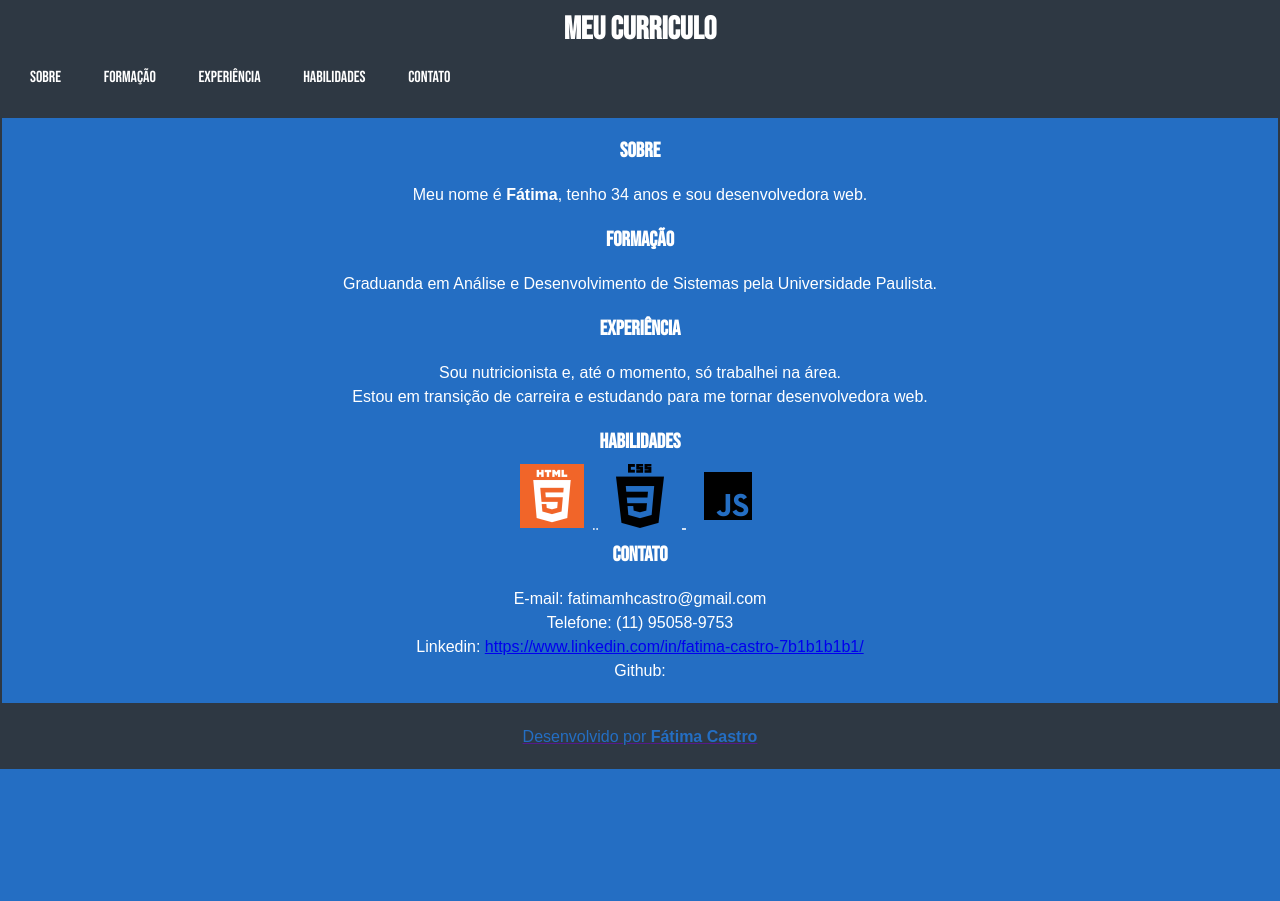
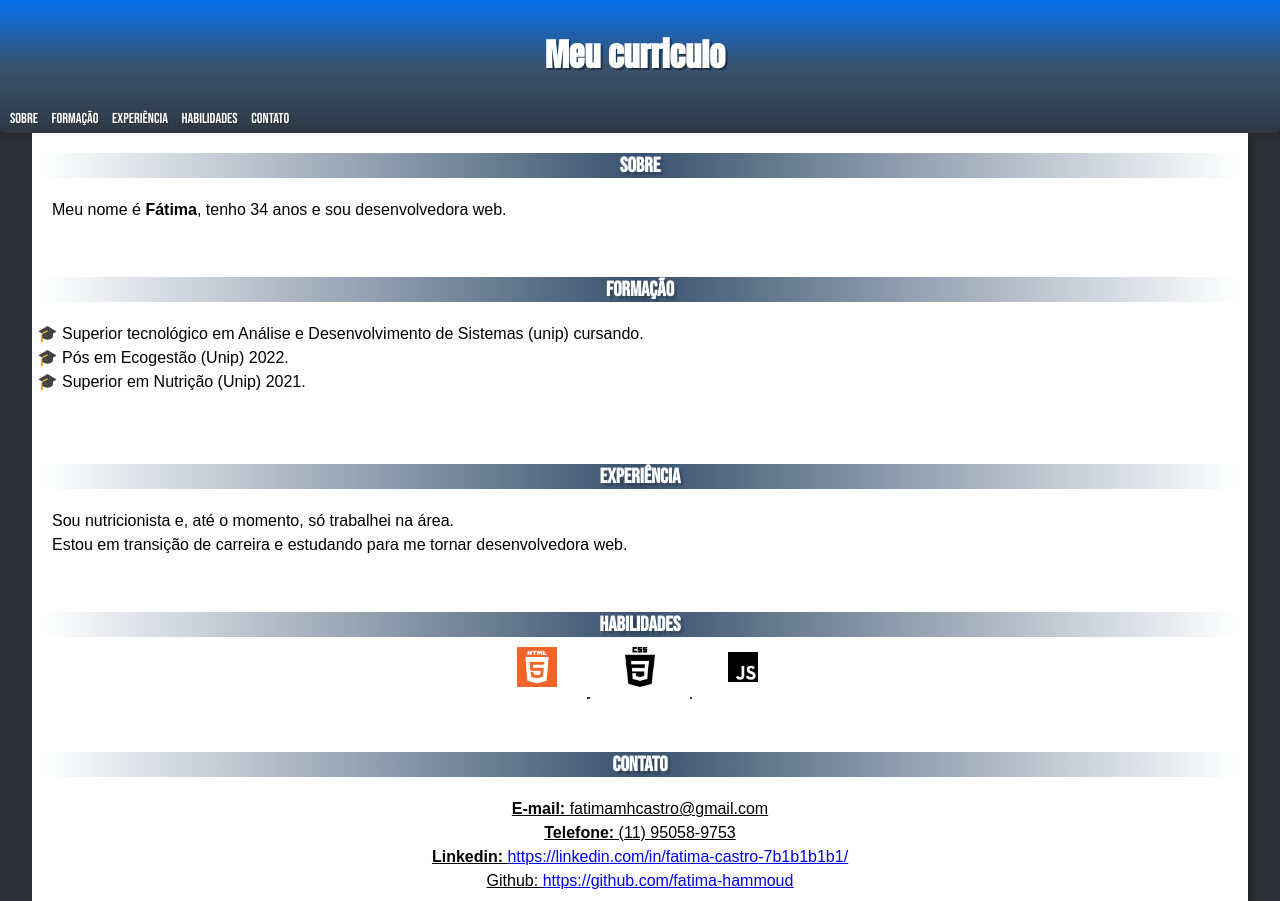
Before and after one commit to Fatima-Hammoud/Meu-curriculo, a plain HTML site: page index.html in a window 1280 px wide. Shown: the top 901 px of the page. Before the commit the page ends 800 px from the top, so only its background shows below. Drawn offline with Linux system fonts and the light colour scheme; a web font is replaced by a local one.

Commit message:
atualizei meu curriculo

```diff
--- a/estilo/style.css
+++ b/estilo/style.css
@@ -17,103 +17,152 @@
 }
 
 * {
-    margin: 0;
-    padding: 0;
-    box-sizing: border-box;
+    margin: 0px;
+    padding: 0px;
 }
 
 body {
+    background-color: var(--color-6);
+    font-family: var(--import-font-1);}
+
+    article{
         display: block;
+        width: 95%;
+        background-color:white;
+        margin: auto;
+        box-shadow: 5px 5px 5px rgba(0, 0, 0, 0.192);
 
-    background-color: var(--color-1);
-    font-family:Arial, Helvetica, sans-serif;
-    color: white;
     }
 
-h2 {
+
+header {
+    background-image: linear-gradient(to top, var(--color-5), var(--color-4), var(--color-3));
+    color: rgb(255, 255, 255);
+    margin: auto;
+    text-align: center;
+    padding: 20px 10px 5px 0px;
+    box-shadow: 0px 2px 5px rgba(0, 0, 0, 0.192);
+    border-radius: 0px 0px 5px 5px;
+}
+
+header h1 {
+    padding: 10px 20px 30px 20px;
+    margin: auto;
+    font-family: var(--import-font-2);
+    font-variant: 2em;
+    text-shadow: 2px 2px 0px rgba(0, 0, 0, 0.39);
+    }
+
+    nav {
+        text-align: justify;
+
+    }
+
+    nav ul li {
+        display: inline;
+        list-style-type: none;
+        border-radius: 5px 5px 0px 0px;
+    }
+
+    nav ul li a {
+        text-decoration: none;
+        color: white;
+        padding: 5px 1px 0px 10px;
+        font-family: var(--import-font-1);
+        font-size: .9em;
+        text-shadow: 1px 1px 0px #2C2F33;
+    }
+
+    nav ul li a:hover {
+        color: var(--color-6);
+
+    }
+
+    section {
+        margin: auto;
+        padding: 20px 10px 30px 10px;
+        text-align: center;
+
+    }
+
+    section h2 {
+        background-image: linear-gradient(to right, transparent, var(--color-4), transparent);
         font-family: var(--import-font-1);
         color: white;
-    text-align: center;
+        text-shadow:3px 3px 1px rgba(0, 0, 0, 0.171);
         font-size: 1.3em;
-    margin: 10px;
-    text-shadow: 30px #2C2F33;
+        margin: auto;
+
+
 
     }
 
     p {
-    text-align: center;
-    margin: auto;
-    padding: 10px;    ;
+        font-family: Arial, Helvetica, sans-serif;
+        padding: 20px 10px 5px 10px;
         line-height: 1.5em;
-    text-shadow: 20px #2C2F33;
+        text-align: justify;
     }
 
 
-header {
-    background-color: var(--color-5);
-    color: white;
-    font-family: var(--import-font-1);
-    padding: 10px;
-    text-align: center;
-    text-shadow: 20px #1315169f;
-    box-shadow: 0px 2px 2px rgba(0, 0, 0, 0.25);
 
-}
-
-nav {
-    display: inline;
+    div#formacao > ul  {
+        display: block;
+        font-family: Arial, Helvetica, sans-serif;
+        padding: 20px;
+        list-style-type: '\1F393 \00a0';
+        list-style-position: block;
+        margin: auto;
         text-align: justify;
-    margin: auto;
-    padding: 30px 10px 5px 10px;
+        line-height: 1.5em;
 
 
     }
 
-nav ul {
-    list-style: none;
-    color: white;
+    section#habilidade {
+        margin: auto;
+        padding: 40px 10px 5px 10px;
         }
 
-nav ul li a {
-    color: white;
-    text-decoration: none;
+    ul#habilidade  li {
+        display: inline;
+        margin: 10px;
+        padding: 10px;
+        border-radius: 5px;
+
+    }
+
+    ul#habilidade li img:hover {
+        transform: scale(1.2);
+        transition: 0.5s;
+    }
+
+   img{
+        display:inline;
+        width: 40px;
+        height:40px;
+        margin: 10px;
 
 
     }
 
-    a:hover {
-        color: var(--color-1);
+    section#contato >p {
         text-decoration: underline;
+        text-align: center;
     }
 
-nav ul li {
-    display: inline;
-    margin: 0 10px;
-    color: white;
+    footer{
+        background-image: linear-gradient(to top, var(--color-5), var(--color-4), var(--color-3));
+        color: rgb(255, 255, 255);
+        margin: auto;
+        text-align: center;
+        padding: 5px 5px 5px 0px;
+        box-shadow: 0px 2px 5px rgba(0, 0, 0, 0.192);
+        border-radius: 0px 0px 5px 5px;
+        font-size: .8em;
     }
 
-
-main {
-    display:block;
-    background-color: var(--color-1);
-    border: 2px solid var(--color-5);
-    margin: auto;
-    padding: 10px;
-    color: white;
-    text-align: center;
-    text-shadow: 20px #2C2F33;
-
-}
-
-li{
-    display: inline;
-    padding: 10px;
-
-}
-
-footer {
-    background-color: var(--color-5);
-    color: var(--color-1);
-    padding: 10px;
+    footer p {
+        padding: 5px 5px 5px 5px;
         text-align: center;
     }
--- a/index.html
+++ b/index.html
@@ -21,24 +21,33 @@
         </nav>
     </Header>
     <main>
+        <article>
             <section id="sobre">
                 <h2>Sobre</h2>
                 <p>Meu nome é <strong>Fátima</strong>, tenho 34 anos e sou desenvolvedora web.</p>
             </section>
+
             <section id="formacao">
                 <h2>Formação</h2>
-            <p>Graduanda em Análise e Desenvolvimento de Sistemas pela Universidade Paulista.</p>
+                <div id="formacao">
+                    <ul>
+                    <li>Superior tecnológico em Análise e Desenvolvimento de Sistemas (unip) cursando.</li>
+                    <li>Pós em Ecogestão (Unip) 2022.</li>
+                    <li>Superior em Nutrição (Unip) 2021.</li>
+                    </ul>
+                </div>
             </section>
+
             <section id="experiencia">
                 <h2>Experiência</h2>
                 <p>Sou nutricionista e, até o momento, só trabalhei na área.<br>
                     Estou em transição de carreira e estudando para me tornar desenvolvedora web.<br>
-
                 </p>
             </section>
             <section id="habilidades">
                 <h2>Habilidades</h2>
-            <ul>
+
+                <ul id="habilidade">
                     <abbr title="HTML5">
                         <li><img src="imagem/Dakirby309-Windows-8-Metro-Apps-HTML-5-Metro.64.png" alt="HTML5"></li>
                     </abbr>
@@ -49,18 +58,20 @@
                         <li><img src="imagem/Pictogrammers-Material-Language-javascript.64.png" alt="JavaScript"></li>
                     </abbr>
                 </ul>
+
             </section>
             <section id="contato">
                 <h2>Contato</h2>
-            <p>E-mail: fatimamhcastro@gmail.com
+                <p><strong>E-mail:</strong> fatimamhcastro@gmail.com
                     <br>
-                Telefone: (11) 95058-9753
+                    <strong>Telefone:</strong> (11) 95058-9753
                     <br>
-                Linkedin: <a href="https://www.linkedin.com/in/fatima-castro-7b1b1b1b1/">https://www.linkedin.com/in/fatima-castro-7b1b1b1b1/</a>
+                    <strong>Linkedin:</strong> <a href="https://linkedin.com/in/fatimamhammoud" target="_blank">https://linkedin.com/in/fatima-castro-7b1b1b1b1/</a>
                     <br>
-                Github: <a href="">
+                    Github: <a href="https://github.com/fatima-hammoud/" target="_blank">https://github.com/fatima-hammoud</a>
                 </p>
             </section>
+        </article>
     </main>
     <footer>
         <p>Desenvolvido por <strong>Fátima Castro</strong></p>
```
Lines whose indentation alone changed are shown as unchanged.
